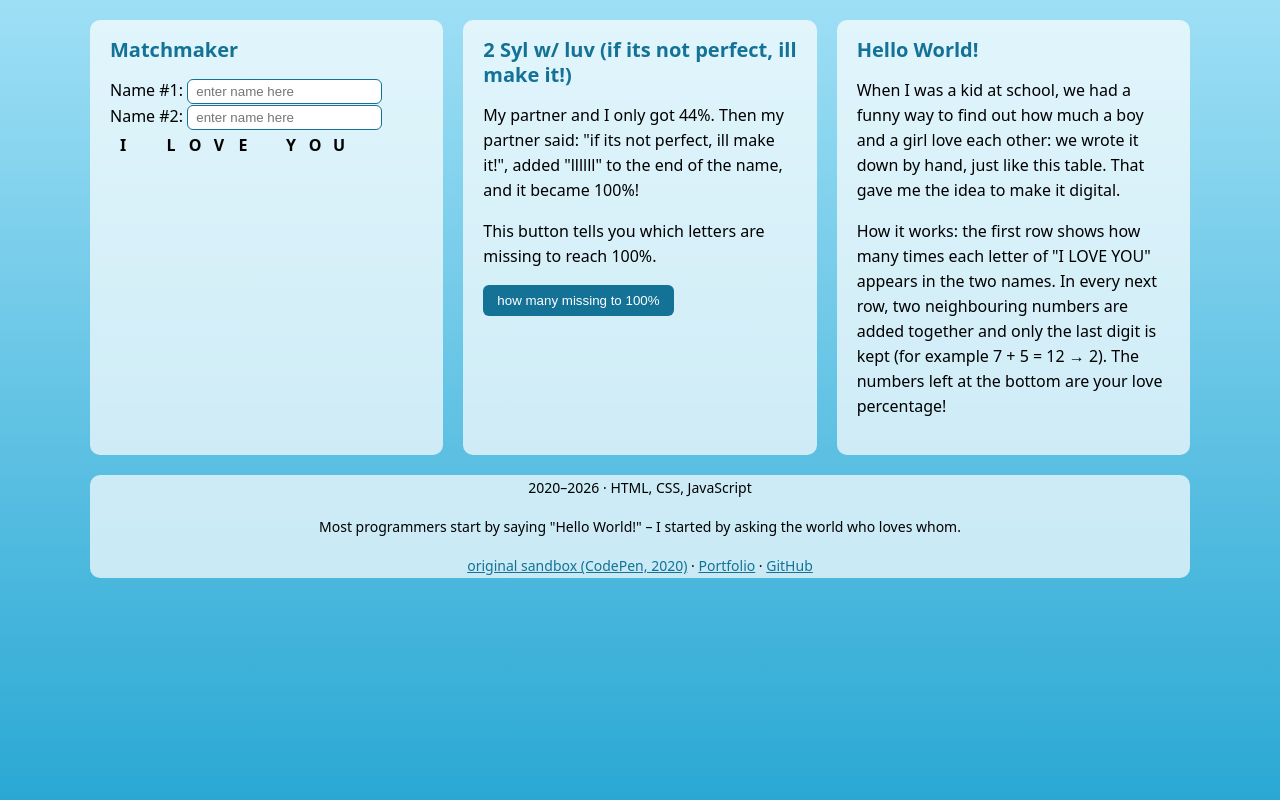
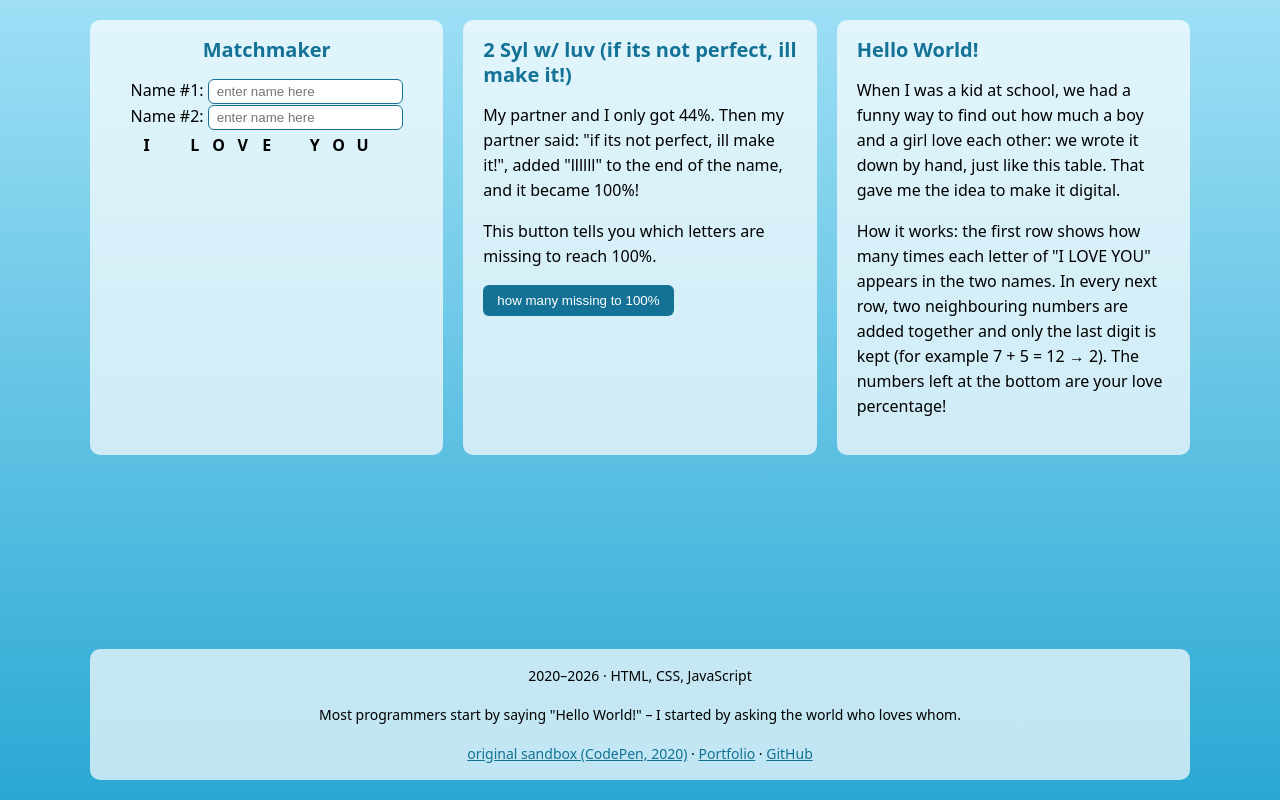
Before and after one commit to mazsola739/rika-hello-world, a plain HTML site: page index.html in a window 1280 px wide. Drawn offline with Linux system fonts and the light colour scheme.

Commit message:
Center the matchmaker fields and keep the footer at the bottom
Co-Authored-By: Claude Opus 5.5 <noreply@anthropic.com>

```diff
--- a/style.css
+++ b/style.css
@@ -16,13 +16,26 @@ body {
   margin: 0;
   place-items: center;
   padding: 20px;
+  /* a column, so the footer can be pushed down to the bottom */
+  display: flex;
+  flex-direction: column;
 }
 
 main {
   display: flex;
   flex-wrap: wrap;
   gap: 20px;
+  width: 100%;
   max-width: 1100px;
+  margin: 0 auto 20px;
+}
+
+/* the matchmaker box: name fields and table in the middle */
+section:first-child {
+  text-align: center;
+}
+
+table {
   margin: 0 auto;
 }
 
@@ -66,8 +79,10 @@ td {
 }
 
 footer {
+  width: 100%;
   max-width: 1100px;
-  margin: 20px auto 0;
+  /* margin-top: auto pushes the footer to the bottom of the page */
+  margin: auto auto 0;
   padding: 0 20px;
   box-sizing: border-box;
   border-radius: 10px;
```
